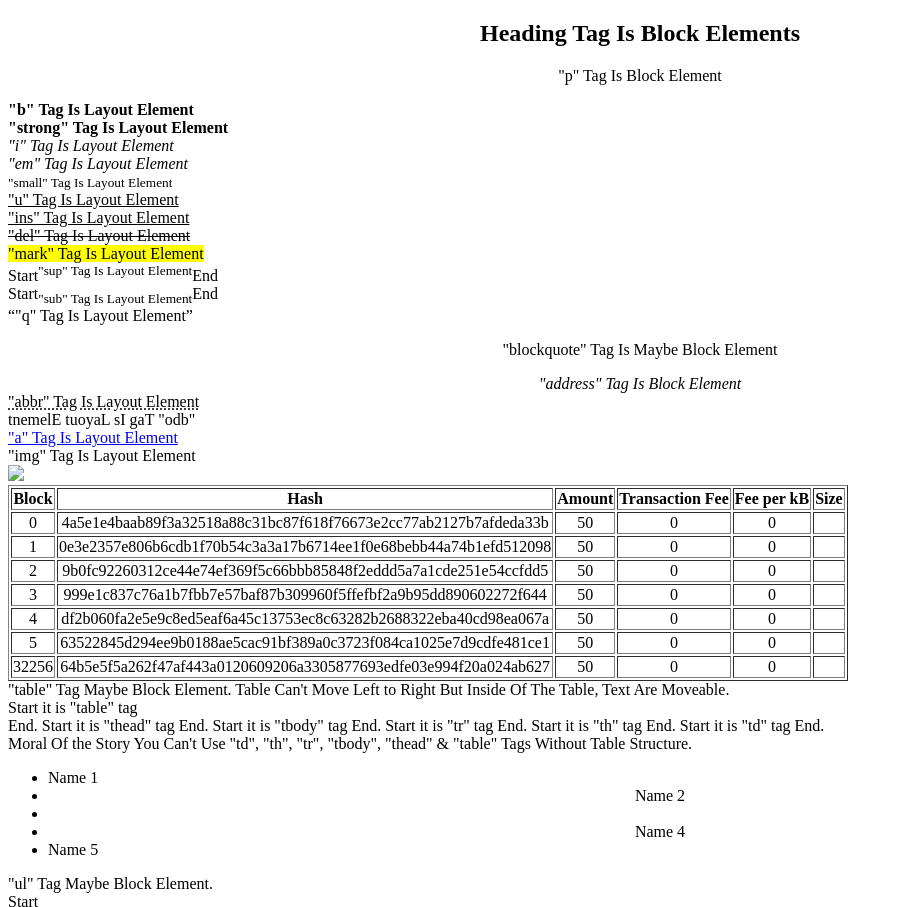
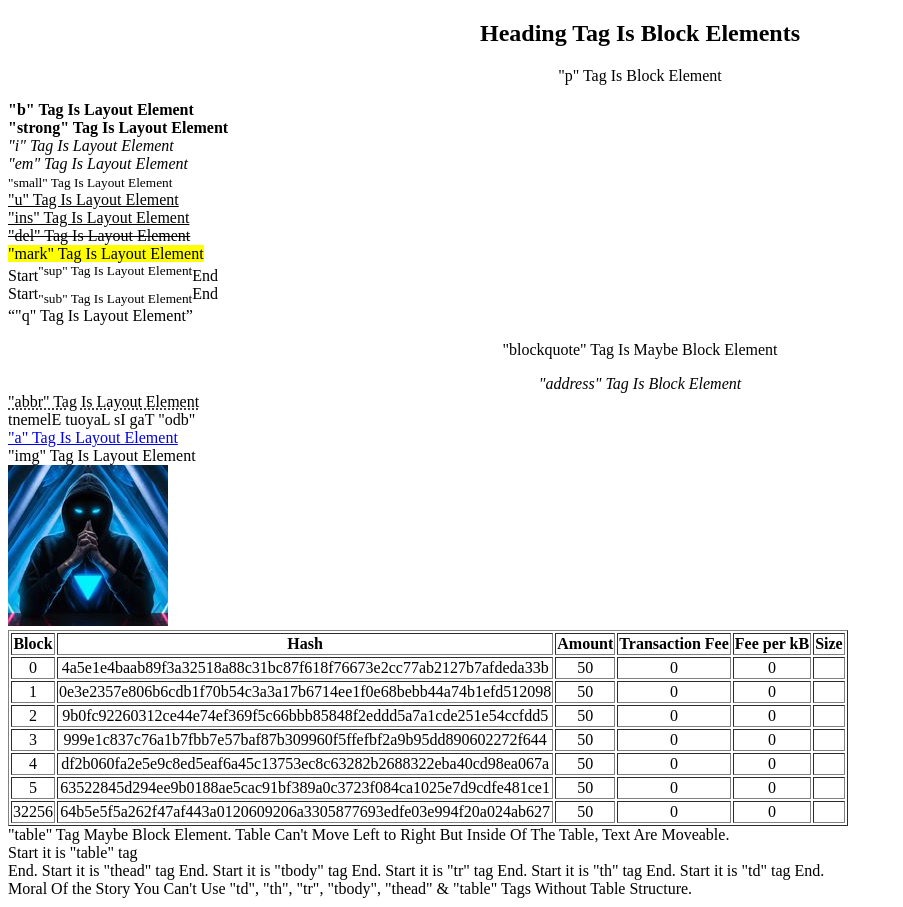
Before and after one commit to AungKyawChing/Learning, a plain HTML site: page HTML/HTML 01/15 Blocks & Layouts.html in a window 1280 px wide. Shown: the top 907 px of the page, without its empty margins (0-903 px from the left). Drawn offline with Linux system fonts and the light colour scheme.

Commit message:
image link & border value fixed.
image link correction & table border value removed.

```diff
--- a/HTML/HTML 01/15 Blocks & Layouts.html
+++ b/HTML/HTML 01/15 Blocks & Layouts.html
@@ -27,8 +27,8 @@
     <bdo style="text-align: center;"dir="rtl">"bdo" Tag Is Layout Element</bdo> <br>
     <a style="text-align: center;" href="#">"a" Tag Is Layout Element</a> <br>
     "img" Tag Is Layout Element <br>
-    <img src="./../../Images/Profile Picture.jpg" style="text-align: center;">
-    <table border="1"style="text-align: center;">
+    <img src="./../../image.jpg" style="text-align: center;">
+    <table border style="text-align: center;">
         <thead>
             <tr>
                 <th>Block</th>
```
